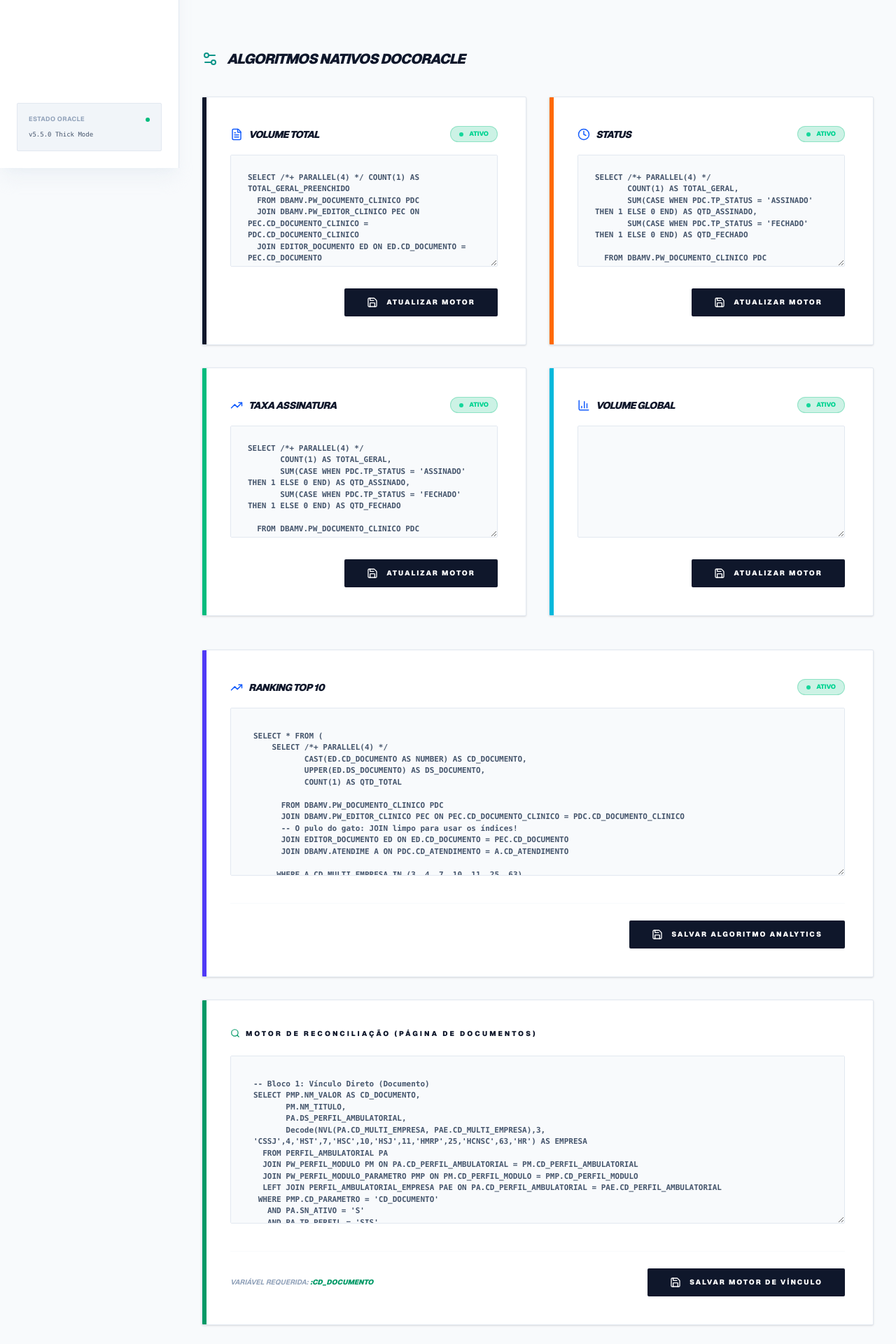
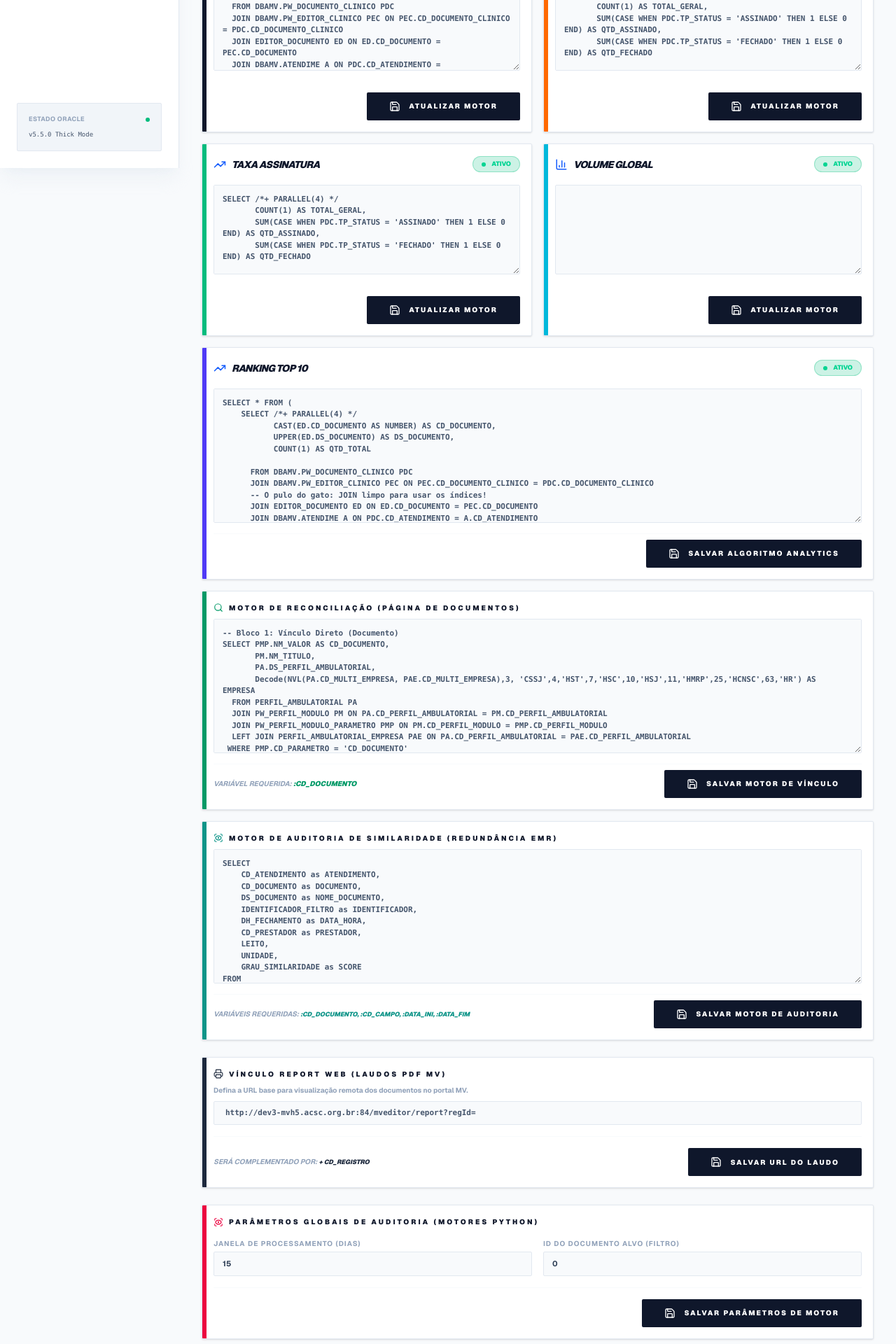
Before and after one commit to wellguedes25/Governanca_de_Documentos, a Next.js app: page /configuracoes/consultas in a window 1280 px wide. Shown: the part 560-2480 px from the top of the page at 70% size. Built offline with nearby package versions, Linux system fonts and the light colour scheme.

Commit message:
style: compactação agressiva da interface do motor SQL para alta densidade

```diff
--- a/src/app/configuracoes/consultas/page.tsx
+++ b/src/app/configuracoes/consultas/page.tsx
@@ -318,8 +318,8 @@ export default function ConfigConsultasPage() {
   }
 
   return (
-    <div className="space-y-10 animate-in slide-in-from-bottom-5 duration-700 pb-24 text-slate-800">
-      <header className="flex justify-between items-end border-b border-slate-200 pb-8">
+    <div className="space-y-3 animate-in slide-in-from-bottom-5 duration-700 pb-12 text-slate-800">
+      <header className="flex justify-between items-end border-b border-slate-200 pb-2">
         <div className="max-w-4xl">
           <h2 className="text-3xl font-black text-slate-900 flex items-center gap-3 uppercase italic tracking-tighter">
             <Database className="text-[var(--primary)]" size={32} />
@@ -339,13 +339,13 @@ export default function ConfigConsultasPage() {
       </header>
 
       {/* Seção de Cards Customizados */}
-      <section className="bg-white border border-slate-200 rounded-[var(--radius)] p-10 shadow-sm relative overflow-hidden group">
+      <section className="bg-white border border-slate-200 rounded-[var(--radius)] p-4 shadow-sm relative overflow-hidden group">
         <div className="absolute top-0 left-0 w-1.5 h-full bg-blue-600"></div>
-        <div className="absolute top-0 right-0 p-10 opacity-[0.03] grayscale pointer-events-none">
+        <div className="absolute top-0 right-0 p-4 opacity-[0.03] grayscale pointer-events-none">
           <Palette size={160} />
         </div>
 
-        <div className="flex justify-between items-center mb-10 relative z-10">
+        <div className="flex justify-between items-center mb-3 relative z-10">
           <div>
             <h3 className="text-xl font-black text-slate-900 flex items-center gap-3 tracking-tighter uppercase italic">
               <LayoutIcon className="text-blue-600" size={24} />
@@ -433,9 +433,9 @@ export default function ConfigConsultasPage() {
           </div>
         )}
 
-        <div className="grid grid-cols-1 md:grid-cols-2 lg:grid-cols-3 gap-6 relative z-10">
+        <div className="grid grid-cols-1 md:grid-cols-2 lg:grid-cols-3 gap-3 relative z-10">
           {customCards.map(card => (
-            <div key={card.id} className="p-6 rounded-[var(--radius)] bg-slate-50 border border-slate-100 hover:border-[var(--primary)] transition-all flex flex-col justify-between group shadow-sm">
+            <div key={card.id} className="p-4 rounded-[var(--radius)] bg-slate-50 border border-slate-100 hover:border-[var(--primary)] transition-all flex flex-col justify-between group shadow-sm">
               <div>
                 <div className="flex justify-between items-start mb-6">
                   <div className={`p-3 rounded-[var(--radius)] bg-white border border-slate-200 text-slate-900 shadow-sm`}>
@@ -467,17 +467,17 @@ export default function ConfigConsultasPage() {
       </section>
 
       {/* Grid de Configurações Existentes */}
-      <h3 className="text-xl font-black text-slate-900 flex items-center gap-3 pt-12 uppercase italic tracking-tighter">
+      <h3 className="text-xl font-black text-slate-900 flex items-center gap-3 pt-2 uppercase italic tracking-tighter">
         <Settings2 className="text-[var(--primary)]" size={24} />
         Algoritmos Nativos DocOracle
       </h3>
-      <div className="grid grid-cols-1 lg:grid-cols-2 gap-8">
+      <div className="grid grid-cols-1 lg:grid-cols-2 gap-4">
         {/* KPI: Total de Documentos */}
-        <div className="bg-white rounded-[var(--radius)] p-10 border border-slate-200 shadow-sm relative group overflow-hidden">
+        <div className="bg-white rounded-[var(--radius)] p-4 border border-slate-200 shadow-sm relative group overflow-hidden">
           <div className="absolute top-0 left-0 w-1.5 h-full bg-slate-900"></div>
           <QueryHeader title="Volume Total Docs" queryKey="total" icon={FileText} defaultTitle="Volume Total" />
           <textarea
-            className={`w-full h-40 bg-slate-50 border rounded-[var(--radius)] p-6 text-[11px] font-mono font-bold text-slate-600 focus:outline-none transition-all ${
+            className={`w-full h-32 bg-slate-50 border rounded-[var(--radius)] p-3 text-[11px] font-mono font-bold text-slate-600 focus:outline-none transition-all ${
               enabledQueries['total'] !== false ? 'border-slate-200 focus:border-[var(--primary)]' : 'border-slate-100 opacity-40 grayscale pointer-events-none'
             }`}
             value={kpiTotal}
@@ -496,11 +496,11 @@ export default function ConfigConsultasPage() {
         </div>
 
         {/* Produção 24h */}
-        <div className="bg-white rounded-[var(--radius)] p-10 border border-slate-200 shadow-sm relative group overflow-hidden">
+        <div className="bg-white rounded-[var(--radius)] p-4 border border-slate-200 shadow-sm relative group overflow-hidden">
           <div className="absolute top-0 left-0 w-1.5 h-full bg-orange-500"></div>
           <QueryHeader title="Produção Snapshot" queryKey="prod24h" icon={Clock} defaultTitle="Produção 24h" />
           <textarea
-            className={`w-full h-40 bg-slate-50 border rounded-[var(--radius)] p-6 text-[11px] font-mono font-bold text-slate-600 focus:outline-none transition-all ${
+            className={`w-full h-32 bg-slate-50 border rounded-[var(--radius)] p-3 text-[11px] font-mono font-bold text-slate-600 focus:outline-none transition-all ${
               enabledQueries['prod24h'] !== false ? 'border-slate-200 focus:border-orange-500' : 'border-slate-100 opacity-40 grayscale pointer-events-none'
             }`}
             value={kpi24h}
@@ -512,11 +512,11 @@ export default function ConfigConsultasPage() {
         </div>
 
         {/* Taxa de Assinatura */}
-        <div className="bg-white rounded-[var(--radius)] p-10 border border-slate-200 shadow-sm relative group overflow-hidden">
+        <div className="bg-white rounded-[var(--radius)] p-4 border border-slate-200 shadow-sm relative group overflow-hidden">
           <div className="absolute top-0 left-0 w-1.5 h-full bg-emerald-500"></div>
           <QueryHeader title="Taxa Compliance" queryKey="assinados" icon={TrendingUp} defaultTitle="Taxa Assinatura" />
           <textarea
-            className={`w-full h-40 bg-slate-50 border rounded-[var(--radius)] p-6 text-[11px] font-mono font-bold text-slate-600 focus:outline-none transition-all ${
+            className={`w-full h-32 bg-slate-50 border rounded-[var(--radius)] p-3 text-[11px] font-mono font-bold text-slate-600 focus:outline-none transition-all ${
               enabledQueries['assinados'] !== false ? 'border-slate-200 focus:border-emerald-500' : 'border-slate-100 opacity-40 grayscale pointer-events-none'
             }`}
              value={kpiAssinados}
@@ -528,11 +528,11 @@ export default function ConfigConsultasPage() {
         </div>
 
         {/* Volume 3 Meses */}
-        <div className="bg-white rounded-[var(--radius)] p-10 border border-slate-200 shadow-sm relative group overflow-hidden">
+        <div className="bg-white rounded-[var(--radius)] p-4 border border-slate-200 shadow-sm relative group overflow-hidden">
           <div className="absolute top-0 left-0 w-1.5 h-full bg-cyan-500"></div>
           <QueryHeader title="Timeline 90 Dias" queryKey="volume3m" icon={BarChart3} defaultTitle="Volume Global" />
           <textarea
-            className={`w-full h-40 bg-slate-50 border rounded-[var(--radius)] p-6 text-[11px] font-mono font-bold text-slate-600 focus:outline-none transition-all ${
+            className={`w-full h-32 bg-slate-50 border rounded-[var(--radius)] p-3 text-[11px] font-mono font-bold text-slate-600 focus:outline-none transition-all ${
               enabledQueries['volume3m'] !== false ? 'border-slate-200 focus:border-cyan-500' : 'border-slate-100 opacity-40 grayscale pointer-events-none'
             }`}
             value={kpiVolume3m}
@@ -544,36 +544,36 @@ export default function ConfigConsultasPage() {
         </div>
       </div>
 
-      <div className="grid grid-cols-1 gap-8 mt-12 pb-16">
+      <div className="grid grid-cols-1 gap-4 mt-4 pb-8">
         {/* Curva ABC Config */}
-        <div className="bg-white rounded-[var(--radius)] p-10 border border-slate-200 shadow-sm relative overflow-hidden group">
+        <div className="bg-white rounded-[var(--radius)] p-4 border border-slate-200 shadow-sm relative overflow-hidden group">
           <div className="absolute top-0 left-0 w-1.5 h-full bg-indigo-600"></div>
           <QueryHeader title="Analytics: Curva ABC de Documentação" queryKey="top10" icon={TrendingUp} defaultTitle="Ranking Top 10" />
           <textarea
-            className={`w-full h-60 bg-slate-50 border rounded-[var(--radius)] p-8 text-[11px] font-mono font-bold text-slate-600 focus:outline-none transition-all ${
+            className={`w-full h-48 bg-slate-50 border rounded-[var(--radius)] p-3 text-[11px] font-mono font-bold text-slate-600 focus:outline-none transition-all ${
               enabledQueries['top10'] !== false ? 'border-slate-200 focus:border-indigo-500' : 'border-slate-100 opacity-40 grayscale pointer-events-none'
             }`}
-            value={kpiTop10}
-            onChange={(e) => setKpiTop10(e.target.value)}
+             value={kpiTop10}
+             onChange={(e) => setKpiTop10(e.target.value)}
           />
-          <div className="flex justify-end mt-8 border-t border-slate-50 pt-6">
+          <div className="flex justify-end mt-2 pt-2 border-t border-slate-50">
             <button onClick={() => handleSave('KPI_TOP10')} disabled={kpiLoading === 'KPI_TOP10'} className="flex items-center gap-3 bg-slate-900 hover:bg-slate-800 text-white px-8 py-3 rounded-[var(--radius)] text-[10px] font-black uppercase tracking-[0.2em] transition-all"><Save size={16} /> Salvar Algoritmo Analytics</button>
           </div>
         </div>
 
         {/* Perfil Vinculado (Documentos Page) */}
-        <div className="bg-white rounded-[var(--radius)] p-10 border border-slate-200 shadow-sm relative overflow-hidden group">
+        <div className="bg-white rounded-[var(--radius)] p-4 border border-slate-200 shadow-sm relative overflow-hidden group">
           <div className="absolute top-0 left-0 w-1.5 h-full bg-emerald-600"></div>
-          <h4 className="text-[10px] font-black text-slate-900 mb-6 uppercase tracking-[0.3em] flex items-center gap-2">
+          <h4 className="text-[10px] font-black text-slate-900 mb-2 uppercase tracking-[0.3em] flex items-center gap-2">
             <Search size={14} className="text-emerald-600" />
             Motor de Reconciliação (Página de Documentos)
           </h4>
           <textarea
-            className={`w-full h-60 bg-slate-50 border border-slate-200 rounded-[var(--radius)] p-8 text-[11px] font-mono font-bold text-slate-600 focus:outline-none focus:border-emerald-500 transition-all`}
+            className={`w-full h-48 bg-slate-50 border border-slate-200 rounded-[var(--radius)] p-3 text-[11px] font-mono font-bold text-slate-600 focus:outline-none focus:border-emerald-500 transition-all`}
             value={profileQuery}
             onChange={(e) => setProfileQuery(e.target.value)}
           />
-          <div className="flex justify-between items-center mt-8 border-t border-slate-50 pt-6">
+          <div className="flex justify-between items-center mt-2 pt-2 border-t border-slate-50">
             <p className="text-[10px] text-slate-400 font-bold uppercase italic italic-wider">Variável Requerida: <b className="text-emerald-600">:CD_DOCUMENTO</b></p>
             <button onClick={() => handleSave('PROFILE')} disabled={profileLoading} className="flex items-center gap-3 bg-slate-900 hover:bg-slate-800 text-white px-8 py-3 rounded-[var(--radius)] text-[10px] font-black uppercase tracking-[0.2em] transition-all">
               {profileLoading ? <Loader2 size={16} className="animate-spin" /> : <Save size={16} />}
@@ -583,18 +583,18 @@ export default function ConfigConsultasPage() {
         </div>
 
         {/* Motor de Similaridade (Busca de Redundância) */}
-        <div className="bg-white rounded-[var(--radius)] p-10 border border-slate-200 shadow-sm relative overflow-hidden group">
+        <div className="bg-white rounded-[var(--radius)] p-4 border border-slate-200 shadow-sm relative overflow-hidden group">
           <div className="absolute top-0 left-0 w-1.5 h-full bg-[var(--primary)]"></div>
-          <h4 className="text-[10px] font-black text-slate-900 mb-6 uppercase tracking-[0.3em] flex items-center gap-2">
+          <h4 className="text-[10px] font-black text-slate-900 mb-2 uppercase tracking-[0.3em] flex items-center gap-2">
             <ScanEye size={14} className="text-[var(--primary)]" />
             Motor de Auditoria de Similaridade (Redundância EMR)
           </h4>
           <textarea
-            className={`w-full h-60 bg-slate-50 border border-slate-200 rounded-[var(--radius)] p-8 text-[11px] font-mono font-bold text-slate-600 focus:outline-none focus:border-[var(--primary)] transition-all`}
+            className={`w-full h-48 bg-slate-50 border border-slate-200 rounded-[var(--radius)] p-3 text-[11px] font-mono font-bold text-slate-600 focus:outline-none focus:border-[var(--primary)] transition-all`}
             value={similarityQuery}
             onChange={(e) => setSimilarityQuery(e.target.value)}
           />
-          <div className="flex justify-between items-center mt-8 border-t border-slate-50 pt-6">
+          <div className="flex justify-between items-center mt-2 pt-2 border-t border-slate-50">
             <p className="text-[10px] text-slate-400 font-bold uppercase italic italic-wider">Variáveis Requeridas: <b className="text-[var(--primary)] text-[9px]">:CD_DOCUMENTO, :CD_CAMPO, :DATA_INI, :DATA_FIM</b></p>
             <button onClick={() => handleSave('SIMILARITY')} disabled={profileLoading} className="flex items-center gap-3 bg-slate-900 hover:bg-slate-800 text-white px-8 py-3 rounded-[var(--radius)] text-[10px] font-black uppercase tracking-[0.2em] transition-all">
               {profileLoading ? <Loader2 size={16} className="animate-spin" /> : <Save size={16} />}
@@ -604,23 +604,23 @@ export default function ConfigConsultasPage() {
         </div>
 
         {/* Configuração do Relatório Dinâmico MV */}
-        <div className="bg-white rounded-[var(--radius)] p-10 border border-slate-200 shadow-sm relative overflow-hidden group mt-8">
+        <div className="bg-white rounded-[var(--radius)] p-4 border border-slate-200 shadow-sm relative overflow-hidden group mt-2">
           <div className="absolute top-0 left-0 w-1.5 h-full bg-slate-800"></div>
-          <h4 className="text-[10px] font-black text-slate-900 mb-6 uppercase tracking-[0.3em] flex items-center gap-2">
+          <h4 className="text-[10px] font-black text-slate-900 mb-2 uppercase tracking-[0.3em] flex items-center gap-2">
             <Printer size={14} className="text-slate-800" />
             Vínculo Report Web (Laudos PDF MV)
           </h4>
-          <p className="text-[10px] text-slate-400 font-bold mb-4">
-            Defina a URL base para visualização remota dos documentos no portal MV (ex: integração DEV3, HOMOL ou PRD).
+          <p className="text-[10px] text-slate-400 font-bold mb-2">
+            Defina a URL base para visualização remota dos documentos no portal MV.
           </p>
           <input
             type="text"
-            className={`w-full bg-slate-50 border border-slate-200 rounded-[var(--radius)] px-6 py-4 text-[11px] font-mono font-bold text-slate-600 focus:outline-none focus:border-slate-800 transition-all`}
+            className={`w-full bg-slate-50 border border-slate-200 rounded-[var(--radius)] px-4 py-2 text-[11px] font-mono font-bold text-slate-600 focus:outline-none focus:border-slate-800 transition-all`}
             value={reportBaseUrl}
             onChange={(e) => setReportBaseUrl(e.target.value)}
             placeholder="http://dev3-mvh5.acsc.org.br:84/mveditor/report?regId="
           />
-          <div className="flex justify-between items-center mt-8 border-t border-slate-50 pt-6">
+          <div className="flex justify-between items-center mt-4 pt-4 border-t border-slate-50">
             <p className="text-[10px] text-slate-400 font-bold uppercase italic italic-wider">Será complementado por: <b className="text-slate-800 text-[9px]">+ CD_REGISTRO</b></p>
             <button onClick={() => handleSave('REPORT_URL')} disabled={profileLoading} className="flex items-center gap-3 bg-slate-900 hover:bg-slate-800 text-white px-8 py-3 rounded-[var(--radius)] text-[10px] font-black uppercase tracking-[0.2em] transition-all">
               {profileLoading ? <Loader2 size={16} className="animate-spin" /> : <Save size={16} />}
@@ -630,35 +630,33 @@ export default function ConfigConsultasPage() {
         </div>
 
         {/* Parâmetros Globais de Auditoria */}
-        <div className="bg-white rounded-[var(--radius)] p-10 border border-slate-200 shadow-sm relative overflow-hidden group mt-8">
+        <div className="bg-white rounded-[var(--radius)] p-4 border border-slate-200 shadow-sm relative overflow-hidden group mt-2">
           <div className="absolute top-0 left-0 w-1.5 h-full bg-rose-600"></div>
-          <h4 className="text-[10px] font-black text-slate-900 mb-6 uppercase tracking-[0.3em] flex items-center gap-2">
+          <h4 className="text-[10px] font-black text-slate-900 mb-4 uppercase tracking-[0.3em] flex items-center gap-2">
             <ScanEye size={14} className="text-rose-600" />
             Parâmetros Globais de Auditoria (Motores Python)
           </h4>
-          <div className="grid grid-cols-1 md:grid-cols-2 gap-8">
+          <div className="grid grid-cols-1 md:grid-cols-2 gap-4">
             <div>
-              <label className="text-[10px] text-slate-400 font-bold uppercase tracking-widest mb-2 block">Janela de Processamento (Dias)</label>
+              <label className="text-[10px] text-slate-400 font-bold uppercase tracking-widest mb-1 block">Janela de Processamento (Dias)</label>
               <input
                 type="number"
-                className="w-full bg-slate-50 border border-slate-200 rounded-[var(--radius)] px-4 py-3 text-[11px] font-bold text-slate-700 focus:outline-none focus:border-rose-500 transition-all"
+                className="w-full bg-slate-50 border border-slate-200 rounded-[var(--radius)] px-3 py-2 text-[11px] font-bold text-slate-700 focus:outline-none focus:border-rose-500 transition-all"
                 value={auditDays}
                 onChange={(e) => setAuditDays(parseInt(e.target.value) || 0)}
               />
-              <p className="text-[9px] text-slate-400 mt-2 italic">* Define quantos dias o motor olha para trás para reprocessar.</p>
             </div>
             <div>
-              <label className="text-[10px] text-slate-400 font-bold uppercase tracking-widest mb-2 block">ID do Documento Alvo (Filtro)</label>
+              <label className="text-[10px] text-slate-400 font-bold uppercase tracking-widest mb-1 block">ID do Documento Alvo (Filtro)</label>
               <input
                 type="number"
-                className="w-full bg-slate-50 border border-slate-200 rounded-[var(--radius)] px-4 py-3 text-[11px] font-bold text-slate-700 focus:outline-none focus:border-rose-500 transition-all"
+                className="w-full bg-slate-50 border border-slate-200 rounded-[var(--radius)] px-3 py-2 text-[11px] font-bold text-slate-700 focus:outline-none focus:border-rose-500 transition-all"
                 value={auditDocId}
                 onChange={(e) => setAuditDocId(parseInt(e.target.value) || 0)}
               />
-              <p className="text-[9px] text-slate-400 mt-2 italic">* Use 0 para processar todos os documentos disponíveis.</p>
             </div>
           </div>
-          <div className="flex justify-end mt-8 border-t border-slate-50 pt-6">
+          <div className="flex justify-end mt-4 pt-4 border-t border-slate-50">
             <button
               onClick={() => handleSave('AUDIT_PARAMS')}
               disabled={loading}
```
